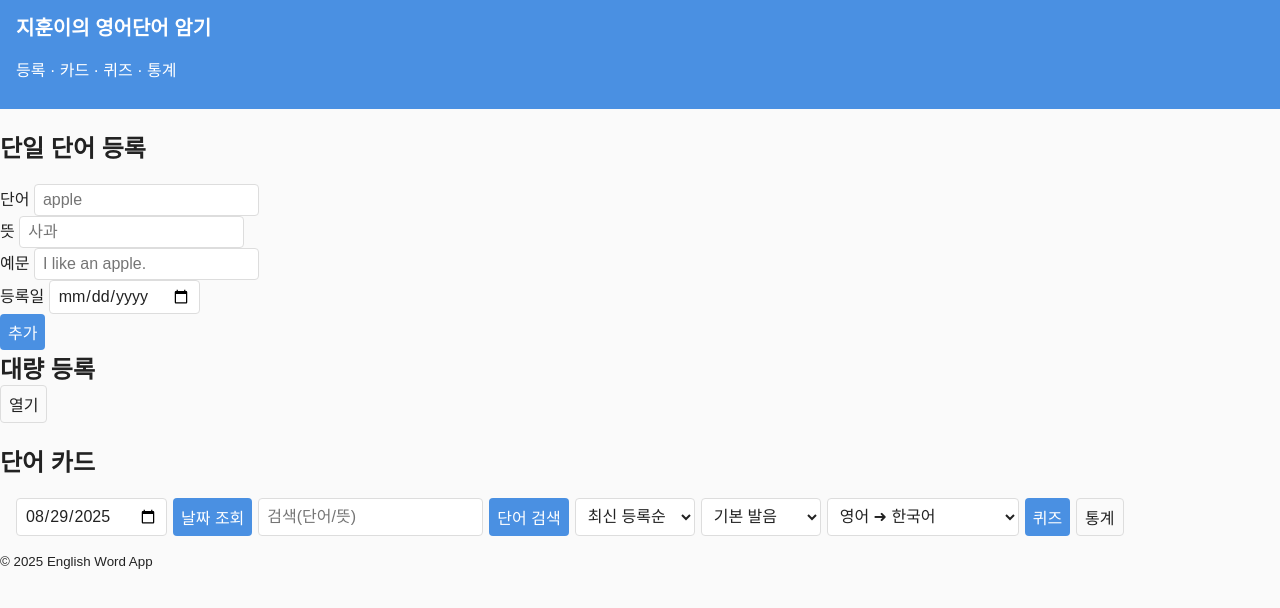
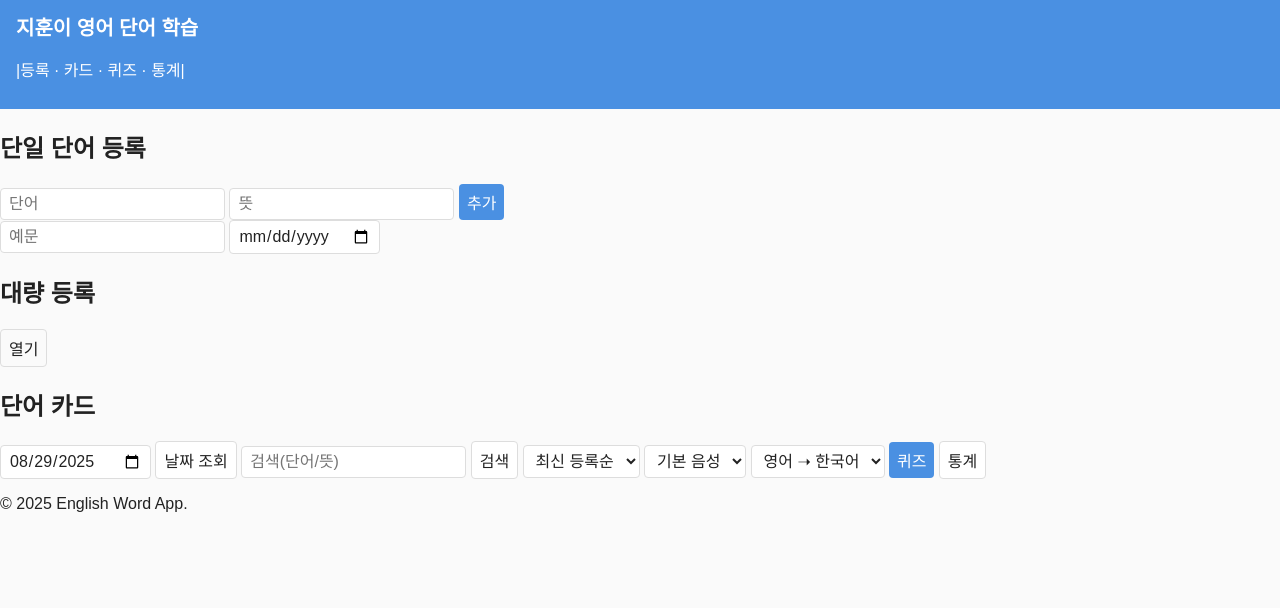
Before and after one commit to anredvon/english-word-app, a Flask app: page / in a window 1280 px wide. Shown: the top 608 px of the page. Run offline with Flask 3, Linux system fonts and the light colour scheme; data that the repository does not hold is empty.

Commit message:
Update index.html

```diff
--- a/templates/index.html
+++ b/templates/index.html
@@ -1,125 +1,79 @@
-<!doctype html>
+<!DOCTYPE html>
 <html lang="ko">
 <head>
-  <meta charset="utf-8" />
-  <meta name="viewport" content="width=device-width,initial-scale=1" />
-  <title>지훈의 영어 단어 앱</title>
-
-  <!-- PWA -->
-  <meta name="theme-color" content="#ff6600" />
-  <link rel="manifest" href="/static/manifest.json" />
-
-  <!-- 스타일 -->
-  <link rel="stylesheet" href="/static/style.css" />
+  <meta charset="UTF-8">
+  <title>지훈이 영어 단어 학습</title>
+  <link rel="stylesheet" href="/static/style.css">
+  <script defer src="/static/app.js"></script>
 </head>
 <body>
   <header>
-    <h1>지훈이의 영어단어 암기</h1>
-    <p>등록 · 카드 · 퀴즈 · 통계</p>
+    <h1>지훈이 영어 단어 학습</h1>
+    <p>|등록 · 카드 · 퀴즈 · 통계|</p>
   </header>
 
   <main>
-    <!-- 단어 등록 -->
+    <!-- 단일 단어 등록 -->
     <section class="card">
       <h2>단일 단어 등록</h2>
       <form id="wordForm">
         <div class="row">
-          <label for="word">단어</label>
-          <input id="word" placeholder="apple" required />
+          <input id="word" placeholder="단어" required>
+          <input id="meaning" placeholder="뜻" required>
+          <button type="submit" class="accent">추가</button>
         </div>
         <div class="row">
-          <label for="meaning">뜻</label>
-          <input id="meaning" placeholder="사과" required />
-        </div>
-        <div class="row">
-          <label for="example">예문</label>
-          <input id="example" placeholder="I like an apple." />
-        </div>
-        <div class="row">
-          <label for="regDate">등록일</label>
-          <input id="regDate" type="date" />
-        </div>
-        <div class="row gap">
-          <button type="submit" class="accent">추가</button>
+          <input id="example" placeholder="예문">
+          <input id="regDate" type="date">
         </div>
       </form>
     </section>
 
-    <!-- 대량 등록 버튼 -->
+    <!-- 대량 등록 -->
     <section class="card">
-      <div class="row gap" style="justify-content:space-between;align-items:center;">
-        <h2 style="margin:0;">대량 등록</h2>
+      <h2>대량 등록</h2>
       <button id="toggleBulk" type="button" class="ghost">열기</button>
+      <div id="bulkSection" class="hidden">
+        <textarea id="bulkInput" rows="6" placeholder="apple - 사과 | I like an apple."></textarea>
+        <input id="bulkDate" type="date">
+        <div class="row">
+          <button id="bulkParse" type="button">미리보기</button>
+          <button id="bulkApply" type="button" disabled>등록</button>
+          <span id="bulkStatus"></span>
+          <span id="bulkSpinner" class="hidden">⏳</span>
+        </div>
+        <ul id="bulkPreview"></ul>
       </div>
     </section>
 
-    <!-- 대량 등록 섹션 -->
-    <section id="bulkSection" class="card hidden">
-      <h2>대량 등록 (텍스트 붙여넣기)</h2>
-      <p class="hint">형식: <code>단어 - 뜻 | 예문</code></p>
-      <textarea id="bulkInput" rows="8" placeholder="apple - 사과 | I like an apple.
-banana - 바나나
-orange: 오렌지 | I eat an orange."></textarea>
-
-      <div class="row" style="margin-top:10px;">
-        <label for="bulkDate">등록일</label>
-        <input id="bulkDate" type="date" />
-      </div>
-
-      <div class="row gap" style="margin-top:8px;align-items:center;">
-        <button id="bulkParse" type="button" class="ghost">미리보기</button>
-        <button id="bulkApply" type="button" class="accent" disabled>등록</button>
-        <span id="bulkStatus" class="hint"></span>
-        <span id="bulkSpinner" class="spinner hidden"></span>
-      </div>
-
-      <ul id="bulkPreview" class="weak-list" style="margin-top:10px;"></ul>
-    </section>
-
-    <!-- 단어 목록 / 필터 -->
+    <!-- 단어 카드 -->
     <section class="card">
       <h2>단어 카드</h2>
-      <div class="controls">
-        <input id="filterDate" type="date" />
-        <button id="loadByDate" type="button" class="accent">날짜 조회</button>
-
-        <input id="search" placeholder="검색(단어/뜻)" />
-        <button id="btnSearch" class="accent">단어 검색</button>
-
+      <div class="row">
+        <input id="filterDate" type="date">
+        <button id="loadByDate" type="button">날짜 조회</button>
+        <input id="search" placeholder="검색(단어/뜻)">
+        <button id="btnSearch" type="button">검색</button>
         <select id="sort">
           <option value="created_desc">최신 등록순</option>
-          <option value="alpha_asc">단어 A→Z</option>
-          <option value="alpha_desc">단어 Z→A</option>
+          <option value="alpha_asc">가나다순</option>
+          <option value="alpha_desc">역순</option>
         </select>
-
-        <!-- 🔊 발음 선택 -->
-        <select id="voiceSelect" title="발음 선택">
-          <option value="">기본 발음</option>
+        <select id="voiceSelect">
+          <option value="default">기본 음성</option>
           <option value="male">남성</option>
           <option value="female">여성</option>
         </select>
-
-        <!-- 퀴즈 모드 -->
-        <select id="quizMode" title="퀴즈 유형">
-          <option value="en2ko">영어 ➜ 한국어</option>
-          <option value="ko2en">한국어 ➜ 영어</option>
+        <select id="quizMode">
+          <option value="en2ko">영어 ➝ 한국어</option>
+          <option value="ko2en">한국어 ➝ 영어</option>
           <option value="cloze">빈칸 채우기</option>
-          <option value="sa_en2ko">[주관식] 영어 ➜ 한국어</option>
-          <option value="sa_ko2en">[주관식] 한국어 ➜ 영어</option>
-          <option value="sa_cloze">[주관식] 빈칸 채우기</option>
         </select>
-
-        <button id="btnQuiz" type="button" class="accent">퀴즈</button>
-        <button id="btnStats" type="button" class="ghost">통계</button>
+        <button id="btnQuiz" class="accent">퀴즈</button>
+        <button id="btnStats">통계</button>
       </div>
-
-      <ul id="wordList" class="grid"></ul>
+      <ul id="wordList"></ul>
     </section>
-  </main>
-
-  <footer>
-    <small>© 2025 English Word App</small>
-  </footer>
 
     <!-- 퀴즈 모달 -->
     <div id="quizModal" class="modal hidden">
@@ -134,14 +88,14 @@ orange: 오렌지 | I eat an orange."></textarea>
         </div>
         <div id="qWord" class="qword">—</div>
         <div id="qChoices" class="choices"></div>
-      <div id="qInputWrap" class="hidden" style="display:flex;gap:8px;align-items:center;margin-top:8px;">
-        <input id="qInput" type="text" placeholder="정답을 입력하세요 (필기 입력 가능)" style="flex:1;">
+        <div id="qInputWrap" class="hidden">
+          <input id="qInput" type="text" placeholder="정답 입력">
           <button id="qSubmit" class="accent">제출</button>
         </div>
         <div class="quiz-actions">
           <button id="qNext" class="accent" disabled>다음</button>
           <button id="qRestart" class="ghost sm">처음부터</button>
-        <button id="qWrongOnly" class="ghost sm" disabled>오답만 다시</button>
+          <button id="qWrongOnly" class="ghost sm" disabled>오답만</button>
         </div>
       </div>
     </div>
@@ -150,19 +104,22 @@ orange: 오렌지 | I eat an orange."></textarea>
     <div id="statsModal" class="modal hidden">
       <div class="modal-body">
         <div class="modal-head">
-        <strong>학습 통계</strong>
+          <strong>통계</strong>
           <button id="statsClose" class="ghost sm">닫기</button>
         </div>
-      <p>총 단어: <span id="stTotal">0</span></p>
-      <p>정답률: <span id="stAcc">0%</span></p>
-      <p>오늘 등록: <span id="stToday">0</span></p>
-      <h3>약한 단어 Top 10</h3>
+        <p>총 단어: <span id="stTotal"></span></p>
+        <p>정답률: <span id="stAcc"></span></p>
+        <p>오늘 등록: <span id="stToday"></span></p>
+        <h3>취약 단어 Top10</h3>
         <ul id="weakList"></ul>
-      <h3>최근 테스트 단어</h3>
+        <h3>최근 시험 단어</h3>
         <ul id="recentList"></ul>
       </div>
     </div>
+  </main>
 
-  <script src="/static/app.js"></script>
+  <footer>
+    <p>© 2025 English Word App.</p>
+  </footer>
 </body>
 </html>
```
Lines whose indentation alone changed are shown as unchanged.
